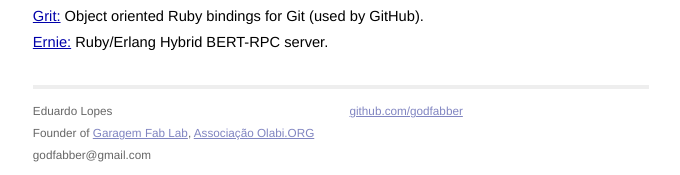
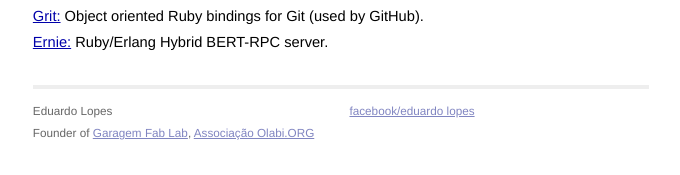
Before and after one commit to mojombo/mojombo.github.io, a Jekyll site: the page built from index.html, in a window 1280 px wide. Shown: the part 2216-2391 px from the top of the page, without its empty margins (299-979 px from the left). Built offline with Jekyll 4.4.1, drawn with Linux system fonts in a browser that asks for light colours.

Commit message:
Update default.html

```diff
--- a/_layouts/default.html
+++ b/_layouts/default.html
@@ -42,12 +42,11 @@
           <a href="http://garagemfablab.com.br/">Garagem Fab Lab</a>,
           <a href="https://olabi.co/">Associação Olabi.ORG</a>
         <br />
-        godfabber@gmail.com
       </p>
     </div>
     <div class="contact">
       <p>
-        <a href="http://github.com/godfabber/">github.com/godfabber</a><br />
+        <a href="https://www.facebook.com/eduardo.lopes.58323">facebook/eduardo lopes</a><br />
       </p>
     </div>
   </div>
```
